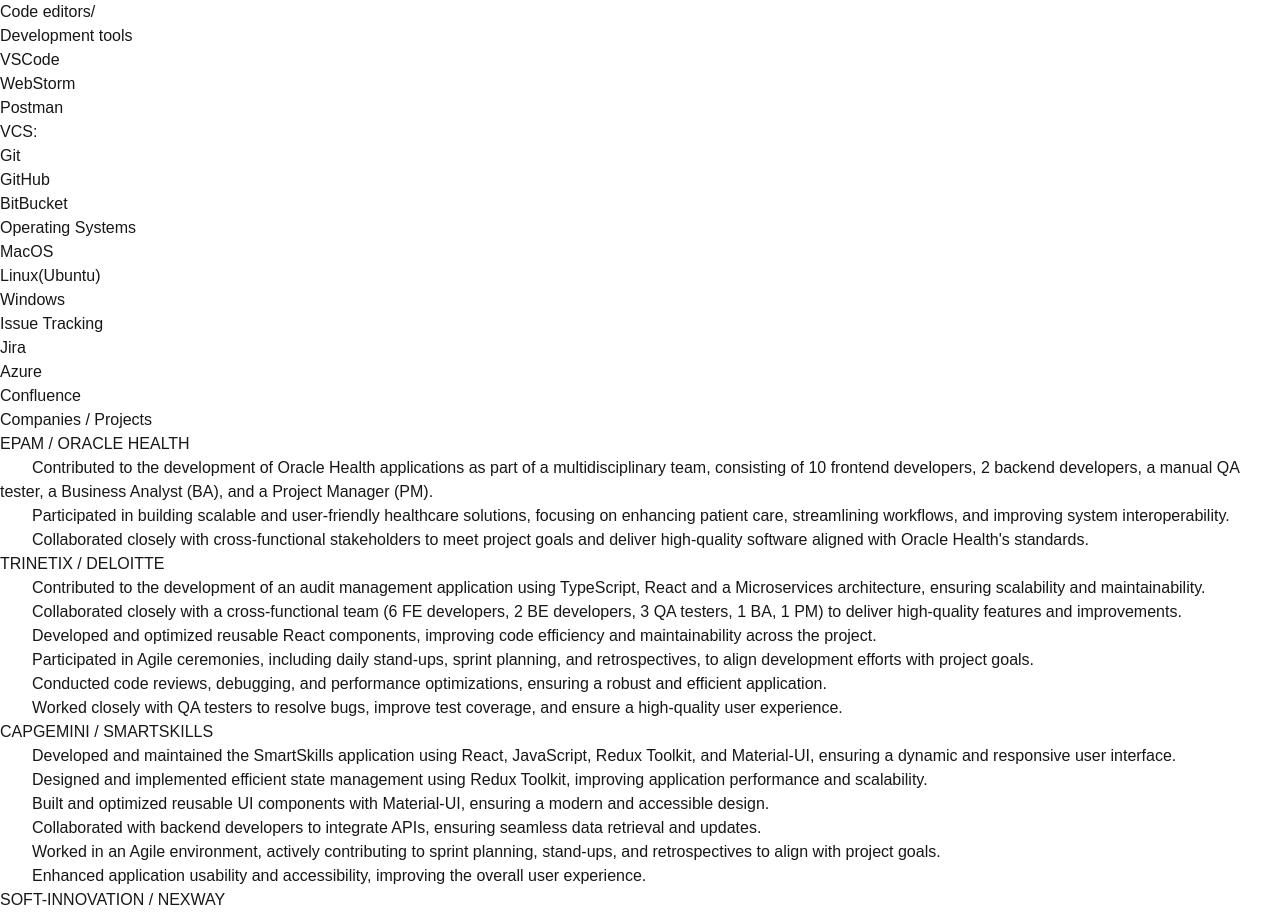
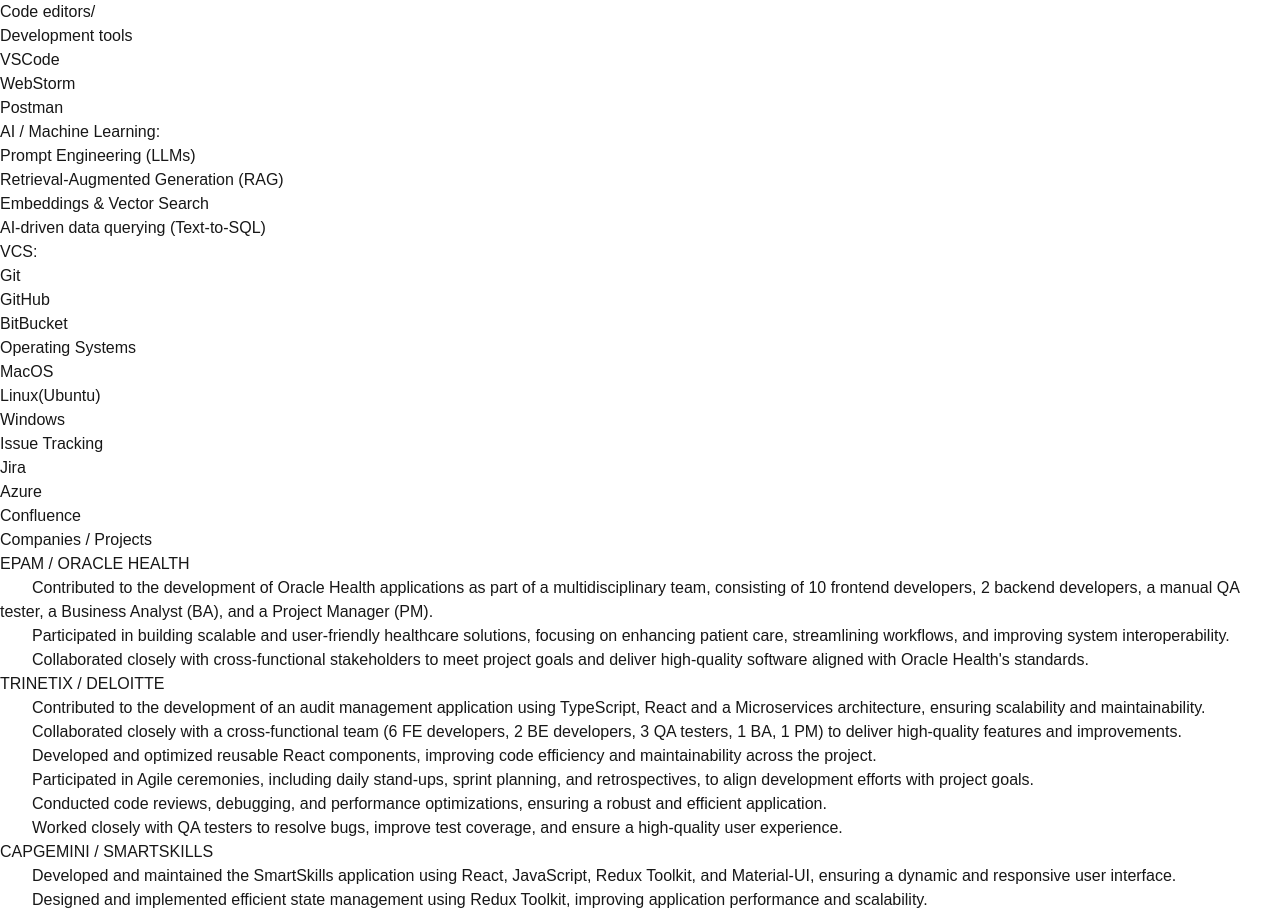
Before and after one commit to avoytovich/Portfolio, a Next.js app: page / in a window 1280 px wide. Shown: the part 8880-9795 px from the top of the page. Built offline with nearby package versions, Linux system fonts and the light colour scheme.

Commit message:
add skills: AI

```diff
--- a/src/components/Skills.tsx
+++ b/src/components/Skills.tsx
@@ -65,6 +65,17 @@
           </ul>
         </div>
 
+        {/* AI / MACHINE LEARNING: */}
+        <div className="flex-1 min-w-[250px]">
+          <h3 className="text-xl font-semibold mb-2 text-center">AI / Machine Learning:</h3>
+          <ul className="text-gray-700 text-center">
+            <li>Prompt Engineering (LLMs)</li>
+            <li>Retrieval-Augmented Generation (RAG)</li>
+            <li>Embeddings & Vector Search</li>
+            <li>AI-driven data querying (Text-to-SQL)</li>
+          </ul>
+        </div>
+
         {/* VCS */}
         <div className="flex-1 min-w-[250px]">
           <h3 className="text-xl font-semibold mb-2 text-center">VCS:</h3>
```
